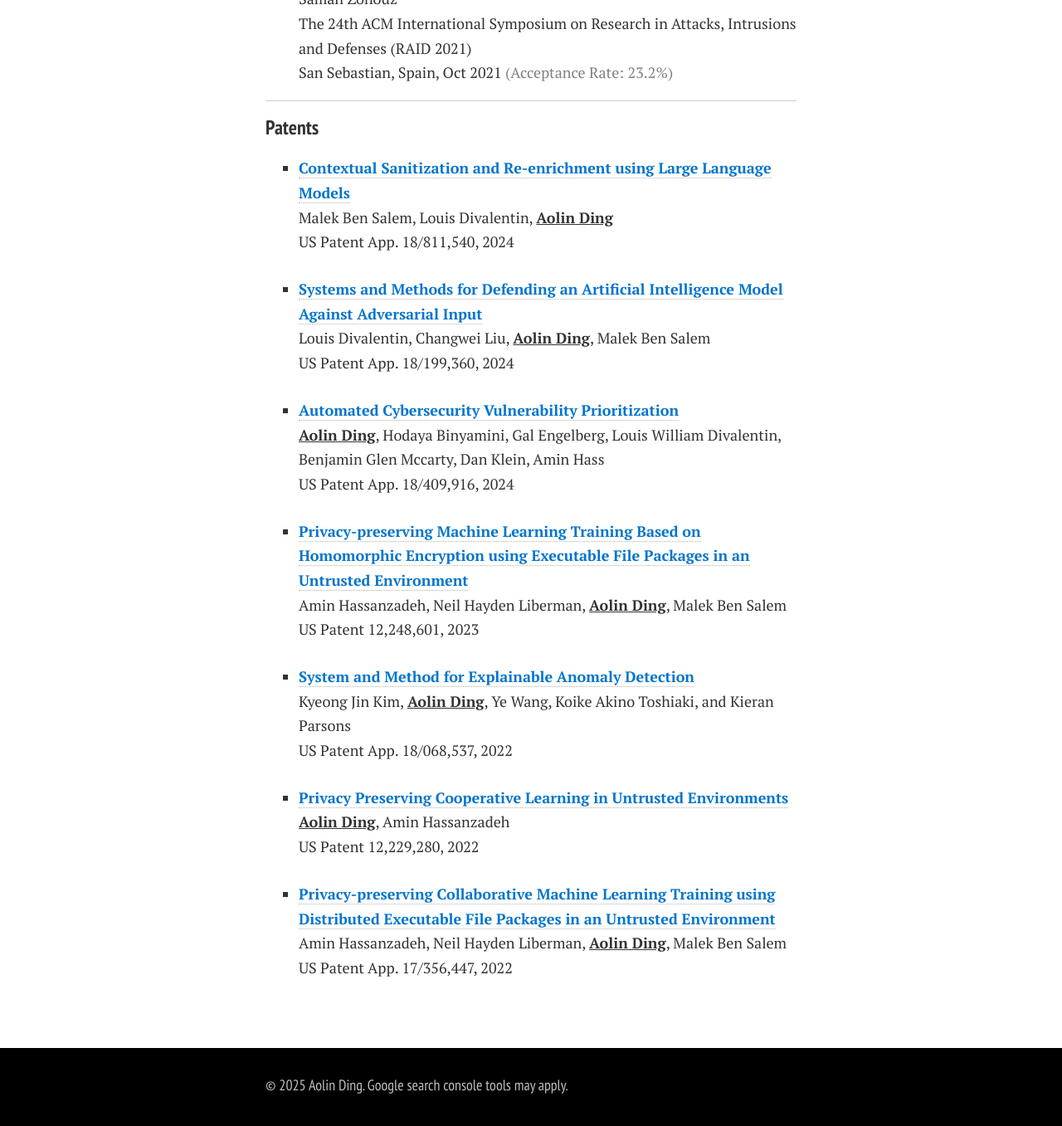
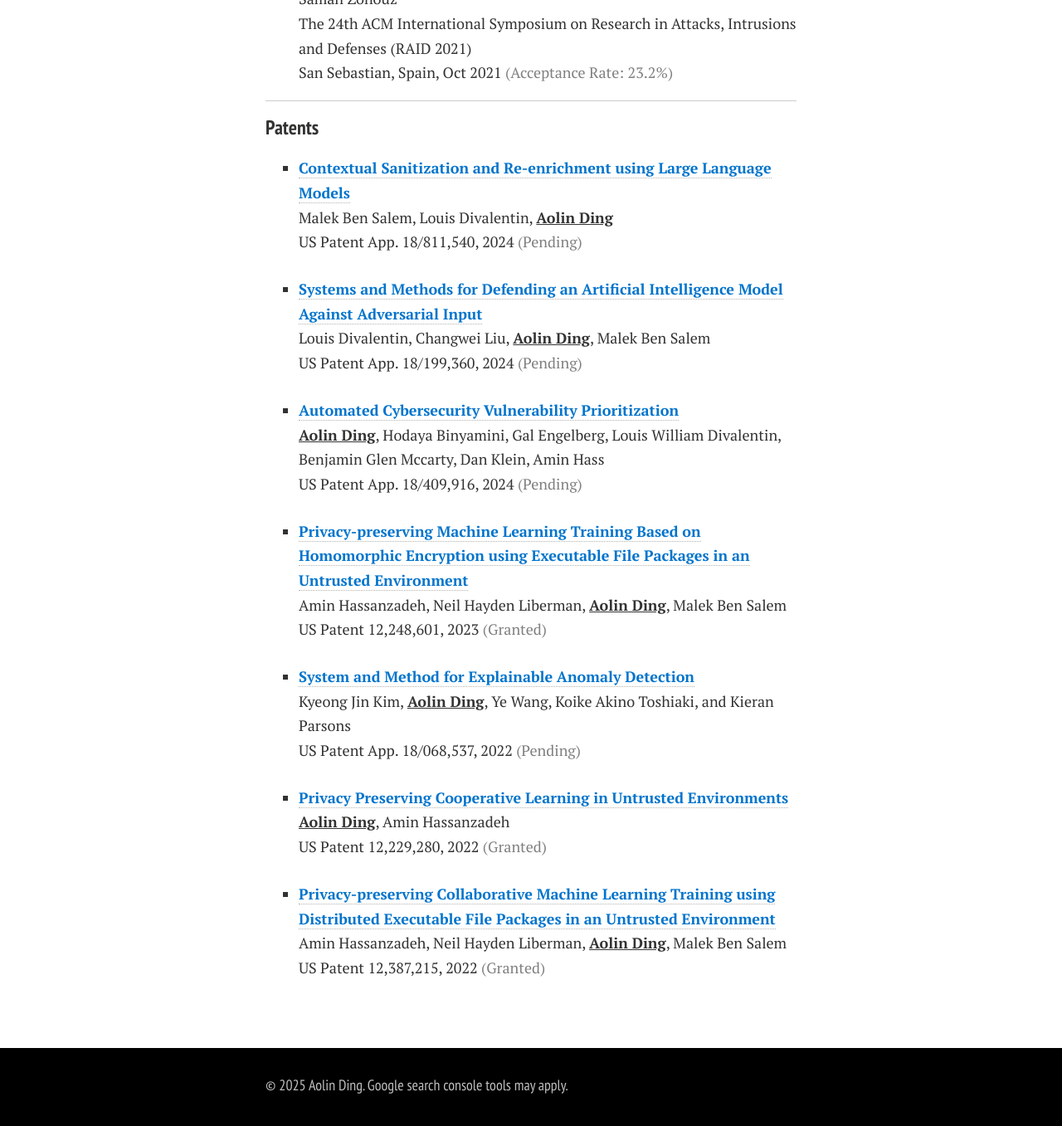
Before and after one commit to aolind/aolind.github.io, a Jekyll site: the page built from publications.md, in a window 1280 px wide and 1400 px high, scrolled down 4139 px. Shown: the top 1357 px of the window at 83% size. Built offline with Jekyll 4.4.1, drawn with Linux system fonts in a browser that asks for light colours; nearby versions of some CDN libraries; comment, search, counter and statistics services are not loaded; a style sheet for code colours, icons or effects is not loaded.

Commit message:
Update the index and patent list

```diff
--- a/publications.md
+++ b/publications.md
@@ -103,28 +103,28 @@ San Sebastian, Spain, Oct 2021 <font color='gray'>(Acceptance Rate: 23.2%)</font
 
 - [**<font color='#0074cc'>Contextual Sanitization and Re-enrichment using Large Language Models</font>**](https://patents.google.com)\
 Malek Ben Salem, Louis Divalentin, <u><b>Aolin Ding</b></u>\
-US Patent App. 18/811,540, 2024
+US Patent App. 18/811,540, 2024 <font color='gray'>(Pending)</font>
 
 - [**<font color='#0074cc'>Systems and Methods for Defending an Artificial Intelligence Model Against Adversarial Input</font>**](https://www.freepatentsonline.com/y2024/0386096.html)\
 Louis Divalentin, Changwei Liu, <u><b>Aolin Ding</b></u>, Malek Ben Salem\
-US Patent App. 18/199,360, 2024
+US Patent App. 18/199,360, 2024 <font color='gray'>(Pending)</font>
 
 - [**<font color='#0074cc'>Automated Cybersecurity Vulnerability Prioritization</font>**](https://www.freepatentsonline.com/y2024/0250979.html)\
 <u><b>Aolin Ding</b></u>, Hodaya Binyamini, Gal Engelberg, Louis William Divalentin, Benjamin Glen Mccarty, Dan Klein, Amin Hass\
-US Patent App. 18/409,916, 2024
+US Patent App. 18/409,916, 2024 <font color='gray'>(Pending)</font>
 
 - [**<font color='#0074cc'>Privacy-preserving Machine Learning Training Based on Homomorphic Encryption using Executable File Packages in an Untrusted Environment</font>**](https://patents.google.com/patent/US12248601B2/en)\
 Amin Hassanzadeh, Neil Hayden Liberman, <u><b>Aolin Ding</b></u>, Malek Ben Salem\
-US Patent 12,248,601, 2023
+US Patent 12,248,601, 2023 <font color='gray'>(Granted)</font>
 
 - [**<font color='#0074cc'>System and Method for Explainable Anomaly Detection</font>**](https://patents.google.com/patent/US20240202325A1/en)\
 Kyeong Jin Kim, <u><b>Aolin Ding</b></u>, Ye Wang, Koike Akino Toshiaki, and Kieran Parsons\
-US Patent App. 18/068,537, 2022
+US Patent App. 18/068,537, 2022 <font color='gray'>(Pending)</font>
 
 - [**<font color='#0074cc'>Privacy Preserving Cooperative Learning in Untrusted Environments</font>**](https://patents.google.com/patent/US12229280B2/en)\
 <u><b>Aolin Ding</b></u>, Amin Hassanzadeh\
-US Patent 12,229,280, 2022
+US Patent 12,229,280, 2022 <font color='gray'>(Granted)</font>
 
 - [**<font color='#0074cc'>Privacy-preserving Collaborative Machine Learning Training using Distributed Executable File Packages in an Untrusted Environment</font>**](https://patents.google.com/patent/US20220414661A1/en)\
 Amin Hassanzadeh, Neil Hayden Liberman, <u><b>Aolin Ding</b></u>, Malek Ben Salem\
-US Patent App. 17/356,447, 2022
+US Patent 12,387,215, 2022 <font color='gray'>(Granted)</font>
```
Also changed, not shown: index.md (+1 -1 lines).
